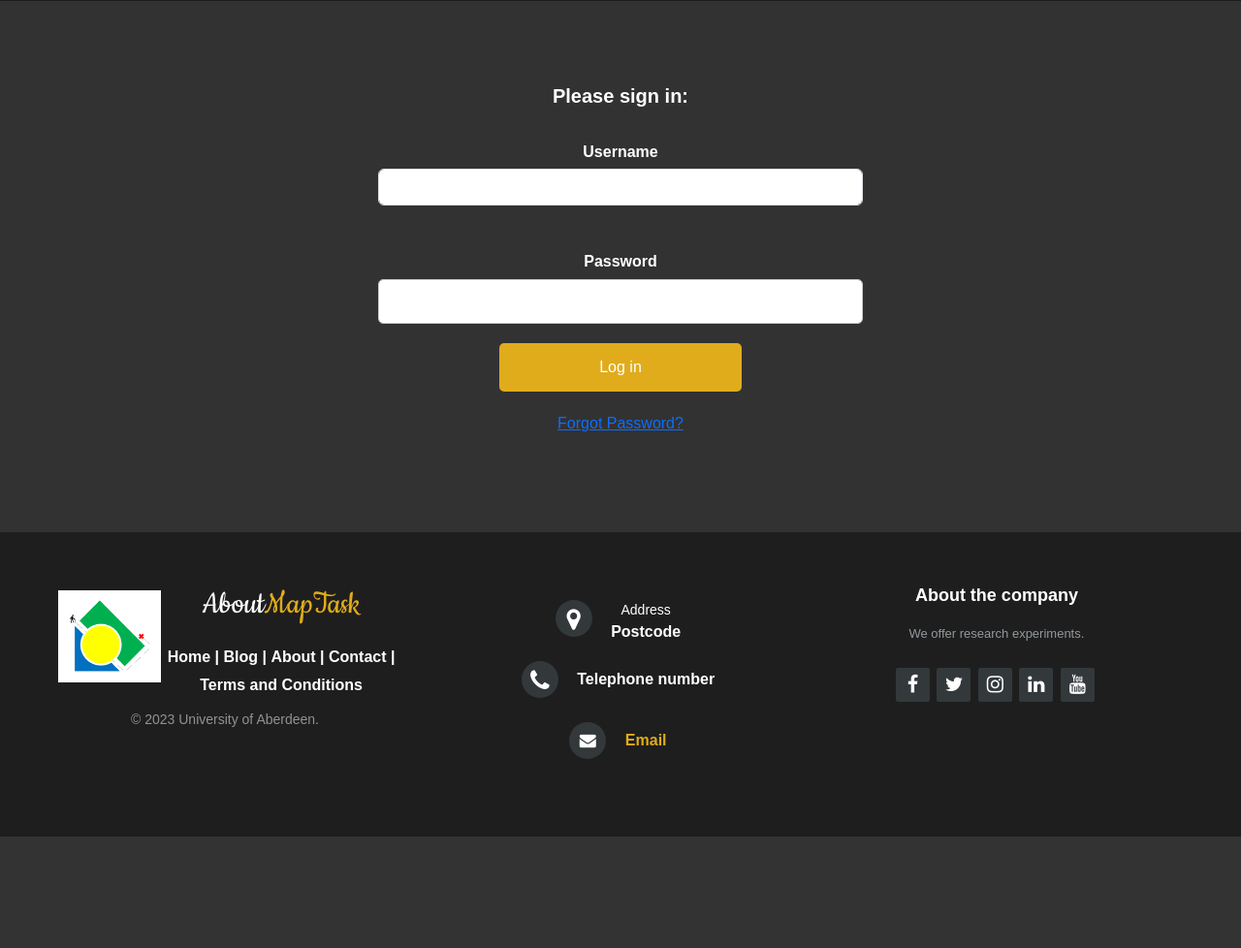
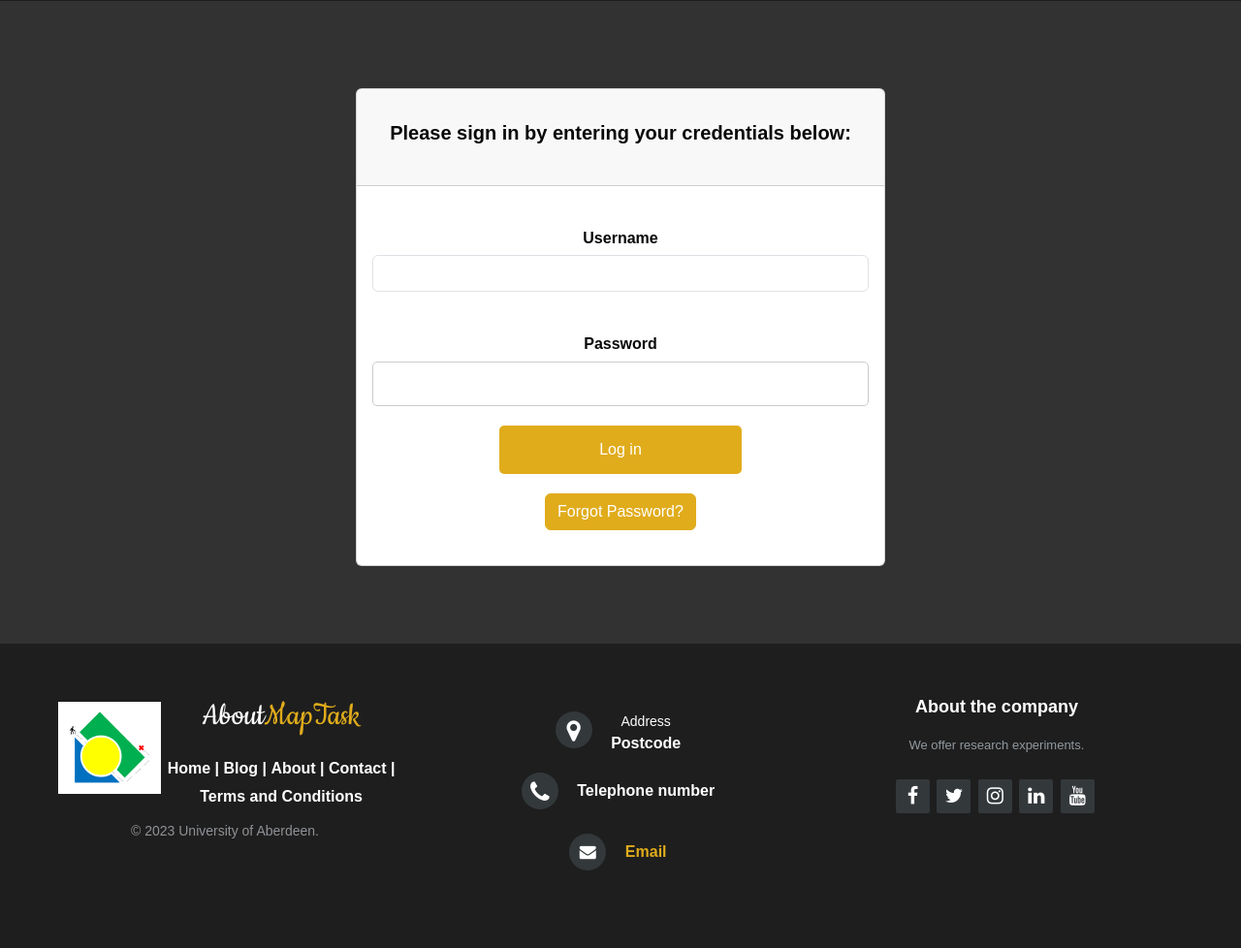
Before and after one commit to 12calert/Experiment.io, a Django app: page /researcher_login/ in a window 1280 px wide. Shown: the part 55-1033 px from the top of the page at 97% size. Before the commit the page ends 918 px from the top, so only its background shows below. Run offline with Django 3.2, Linux system fonts and the light colour scheme; some libraries are stand-ins or nearby versions.

Commit message:
login page recounstructed using boostrap and a box for login

```diff
--- a/templates/all_rooms.html
+++ b/templates/all_rooms.html
@@ -59,12 +59,15 @@
     flex-direction: column;
     margin-bottom: 2rem; /* space between the boxes */
     border-radius: 0.25rem;
-    background-color: #f8f9fa;
+    background-color: #F0FFFF;
     color: black;
     align-items: center;
     padding: 1rem;
     justify-content: center;
     text-align: center;
+    border: solid;
+    border-color:  #666666;
+
     }
     .terms-box {
     border: 1px solid #dee2e6;
--- a/templates/base.html
+++ b/templates/base.html
@@ -17,6 +17,29 @@
 
   </head>
   <style>
+    body {
+      font: 16px/1.6 Arial, sans-serif;
+      background: #181818;
+      color: white;
+    }
+
+    .light-theme {
+      background: white !important;
+      color: #080808 !important;
+    }
+
+    .card-title, label {
+      color: #080808;
+    }
+
+    .light-theme .card-title, .light-theme label {
+      color: #080808 !important;
+    }
+
+    .light-theme:not(.card-title), .light-theme:not(label) {
+      color: #080808 !important;
+    }
+
     .footer-distributed {
       width: 100%;
       margin-left: auto;
@@ -28,10 +51,6 @@
       color: white;
     }
 
-    .light-theme {
-      background: white !important;
-      color: #080808!important;
-    }
     .toggle_theme{
       background-color: #1e1e1e;
     }
--- a/templates/researcher_login.html
+++ b/templates/researcher_login.html
@@ -2,30 +2,39 @@
 {% load static %}
 {% block title %}Researcher Login{% endblock %}
 {% block content %}
-<div class="login-container">
+<div class="container">
+  <div class="row justify-content-center">
+    <div class="col-md-6">
+      <div class="card mt-5">
+        <div class="card-header"> <br>
+          <h5 class="card-title text-center"> <strong> Please sign in by entering your credentials below: <br></strong> </h5><br>
+        </div>
+        <div class="card-body">
           <form method="POST">
             {% csrf_token %}
-    <div class="form-group">
-      <h5 class="sign_in_instructions">Please sign in:</h5>
+            <div class="form-group mb-3">
               <label for="username">Username</label>
               <input type="username" class="form-control" id="username" name="username" required>
             </div>
-    <div class="form-group">
+            <div class="form-group mb-3">
               <label for="password">Password</label>
               <input type="password" class="form-control" id="password" name="password" required>
             </div>
             <div class="form-group text-center">
-      <input type="submit" value="Log in" class="custom-button">
+              <input type="submit" value="Log in" class="btn btn-primary">
             </div>
             <div class="form-group text-center">
-      <a href="{% url 'password_reset' %}">Forgot Password?</a>
+              <a href="{% url 'password_reset' %}" type="submit" class="btn btn-primary">Forgot Password?</a>
             </div>
             {% if form.non_field_errors %}
                 <div class="alert alert-danger" role="alert">
-        <span class="error-icon"></span>
                   <strong>Error:</strong> {{ form.non_field_errors|join:", " }}
                 </div>
               {% endif %}
             </form>
           </div>
+        </div>
+      </div>
+    </div>
+  </div>
 {% endblock %}
```
Lines whose indentation alone changed are shown as unchanged.
